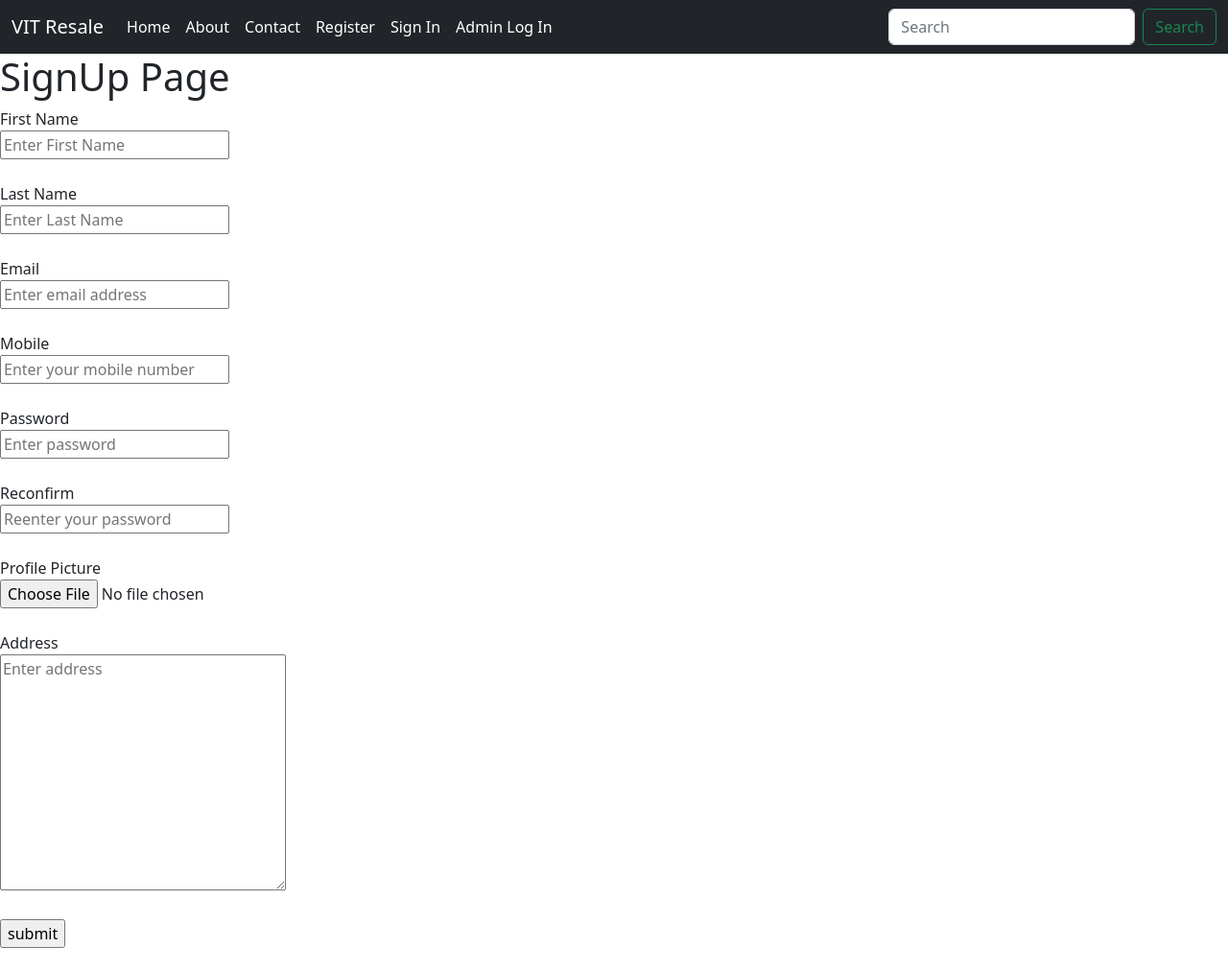
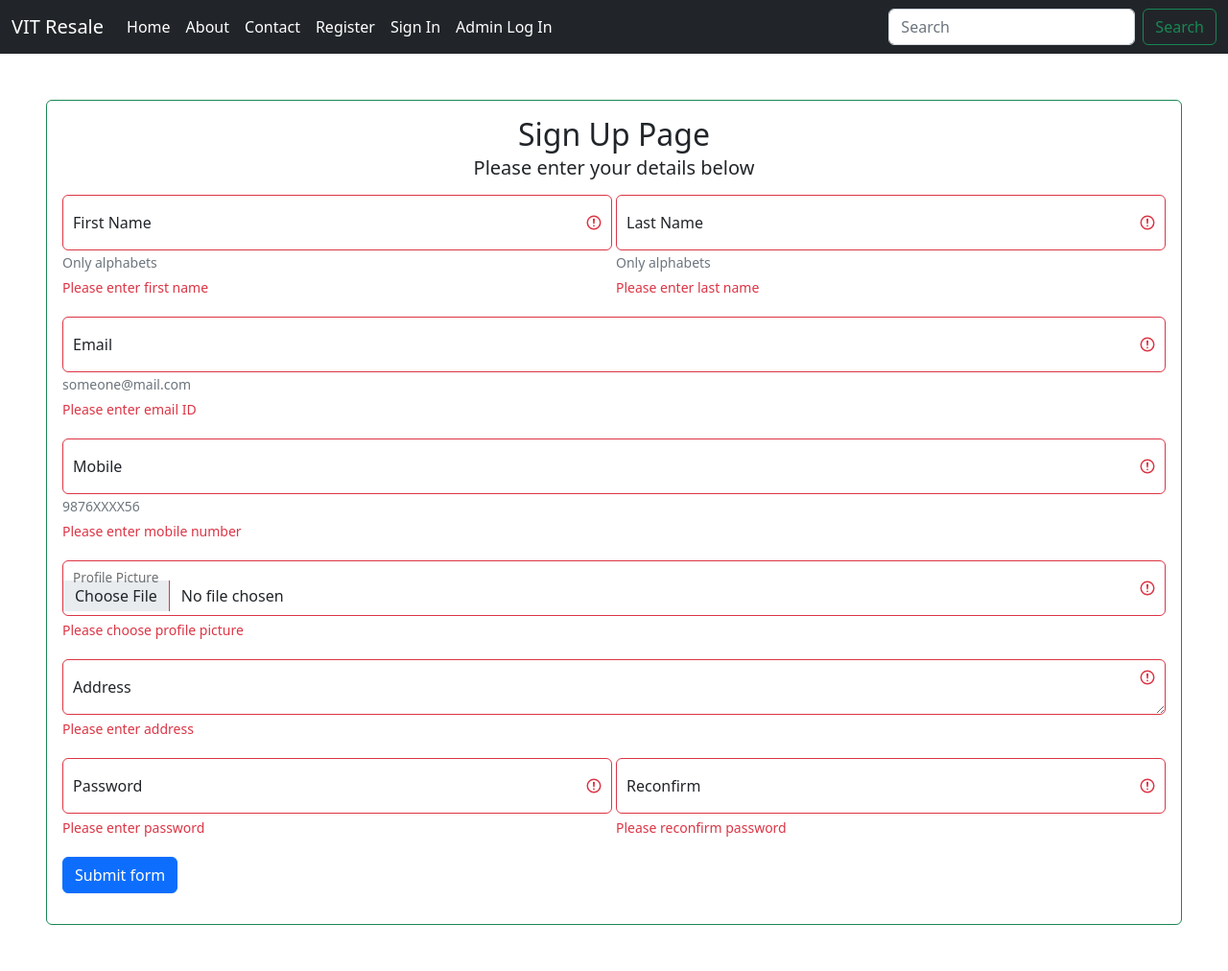
Before and after one commit to smandalsid/ecommerce, a Django app: page /signup/ in a window 1280 px wide. Shown: the whole page at 96% size. Before the commit the page ends 988 px from the top, so only its background shows below. Run offline with Django 4.2, Linux system fonts and the light colour scheme.

Commit message:
signin bootstrap

```diff
--- a/ecommerceapp/templates/registrations.html
+++ b/ecommerceapp/templates/registrations.html
@@ -20,8 +20,105 @@
 </head>
 <body>
     {% include 'navbar.html' %}
-    <h1>SignUp Page</h1>
-    <form name="signup" method="post" onsubmit="return(check())" enctype="multipart/form-data">
+
+
+    <div class="card m-5 border border-success">
+
+        <div class="card-body">
+            <h2 class="card-title text-center">Sign Up Page</h5>
+                <h5 class="card-subtitle mb-2 text-body-secondary text-center pb-2">Please enter your details below</h6>
+                    <form class="was-validated row g-1" name="signup" method="post" onsubmit="return(check())" enctype="multipart/form-data">
+                        {% csrf_token %}
+
+
+                        <div class="form-floating col-md-6 mb-3">
+                            <input type="text" class="form-control" id="fname" name="fname" placeholder="First Name" required
+                                pattern="[A-Za-z]+">
+                            <label for="fname" class="form-label">First Name</label>
+                            <span class="form-text">
+                                Only alphabets
+                            </span>
+                            <div class="invalid-feedback">
+                                Please enter first name
+                            </div>
+                        </div>
+                        <div class="form-floating col-md-6 mb-3">
+                            <input type="text" class="form-control" id="lname" name="lname" placeholder="Last Name" required
+                                pattern="[A-Za-z]+">
+                            <label for="lname" class="form-label">Last Name</label>
+                            <span class="form-text">
+                                Only alphabets
+                            </span>
+                            <div class="invalid-feedback">
+                                Please enter last name
+                            </div>
+                        </div>
+
+                        <div class="form-floating col-md-12 mb-3">
+                            <input type="email" class="form-control" id="email" name="email" placeholder="Email" required>
+                            <label for="email" class="form-label">Email</label>
+                            <span class="form-text">
+                                someone@mail.com
+                            </span>
+                            <div class="invalid-feedback">
+                                Please enter email ID
+                            </div>
+                        </div>
+
+                        <div class="form-floating col-md-12 mb-3">
+                            <input type="text" class="form-control" id="mobile" name="mobile" placeholder="Mobile Number" required>
+                            <label for="mobile" class="form-label">Mobile</label>
+                            <span class="form-text">
+                                9876XXXX56
+                            </span>
+                            <div class="invalid-feedback">
+                                Please enter mobile number
+                            </div>
+                        </div>
+
+                        <div class="form-floating col-md-12 mb-3">
+                            <input type="file" class="form-control" id="image" name="image" required>
+                            <label for="image" class="form-label">Profile Picture</label>
+                            <div class="invalid-feedback">
+                                Please choose profile picture
+                            </div>
+                        </div>
+
+                        <div class="form-floating col-md-12 mb-3">
+                            <!-- <input type="text" class="form-control" id="address" name="address" placeholder="Address" required> -->
+                            <textarea name="address" id="address" cols="30" rows="10" class="form-control" required placeholder="Address"></textarea>
+                            <label for="address" class="form-label">Address</label>
+                            <div class="invalid-feedback">
+                                Please enter address
+                            </div>
+                        </div>
+
+                        <div class="form-floating col-md-6 mb-3">
+                            <input type="password" class="form-control" id="pass" name="pass" placeholder="Password" required>
+                            <label for="pass" class="form-label">Password</label>
+                            <div class="invalid-feedback">
+                                Please enter password
+                            </div>
+                        </div>
+                        <div class="form-floating col-md-6 mb-3">
+                            <input type="password" class="form-control" id="recon" placeholder="Password" required>
+                            <label for="recon" class="form-label">Reconfirm</label>
+                            <div class="invalid-feedback">
+                                Please reconfirm password
+                            </div>
+                        </div>
+
+                        <div class="mb-3">
+                            <button class="btn btn-primary" type="submit" value="submit">Submit form</button>
+                        </div>
+                    </form>
+
+        </div>
+
+    </div>
+
+
+    <!-- <form name="signup" method="post" onsubmit="return(check())" enctype="multipart/form-data">
         {% csrf_token %}
         <label for="fname">First Name</label><br>
         <input type="text" name="fname" id="fname" pattern="[A-Za-z]+" placeholder="Enter First Name" required><br><br>
@@ -40,6 +137,6 @@
         <label for="address">Address</label><br>
         <textarea name="address" id="address" cols="30" rows="10" placeholder="Enter address" required></textarea><br><br>
         <input type="submit" value="submit">
-    </form>
+    </form> -->
 </body>
 </html>
--- a/ecommerceapp/templates/user_login.html
+++ b/ecommerceapp/templates/user_login.html
@@ -1,4 +1,3 @@
-{% load static %}
 {% include 'navbar.html' %}
 
 {% block body %}
--- a/ecommerceapp/views.py
+++ b/ecommerceapp/views.py
@@ -152,6 +152,7 @@ def signup(request):
         user=User.objects.create_user(username=email, first_name=fname, last_name=lname, email=email, password=password)
         UserProfile.objects.create(user=user, mobile=mobile, address=address, image=image)
         messages.success(request, "Registration successful")
+        return redirect('user_login')
 
     return render(request, "registrations.html", locals())
 
```
Also changed, not shown: ecommerceapp/templates/product_detail.html (added, +7 -0 lines), ecommerceapp/templates/user_product.html (+25 -17 lines), media/showtopic.html (added, +13 -0 lines), db.sqlite3, media/Screenshot_from_2023-08-05_20-36-48.png (added), media/WhatsApp_Image_2023-05-11_at_16.54.50_DghFA7B.jpeg (deleted), media/f10473e0-760a-4bd5-ab66-da74ba7f316c.jpg (deleted), media/f10473e0-760a-4bd5-ab66-da74ba7f316c_4Y3QIsy.jpg (deleted).
